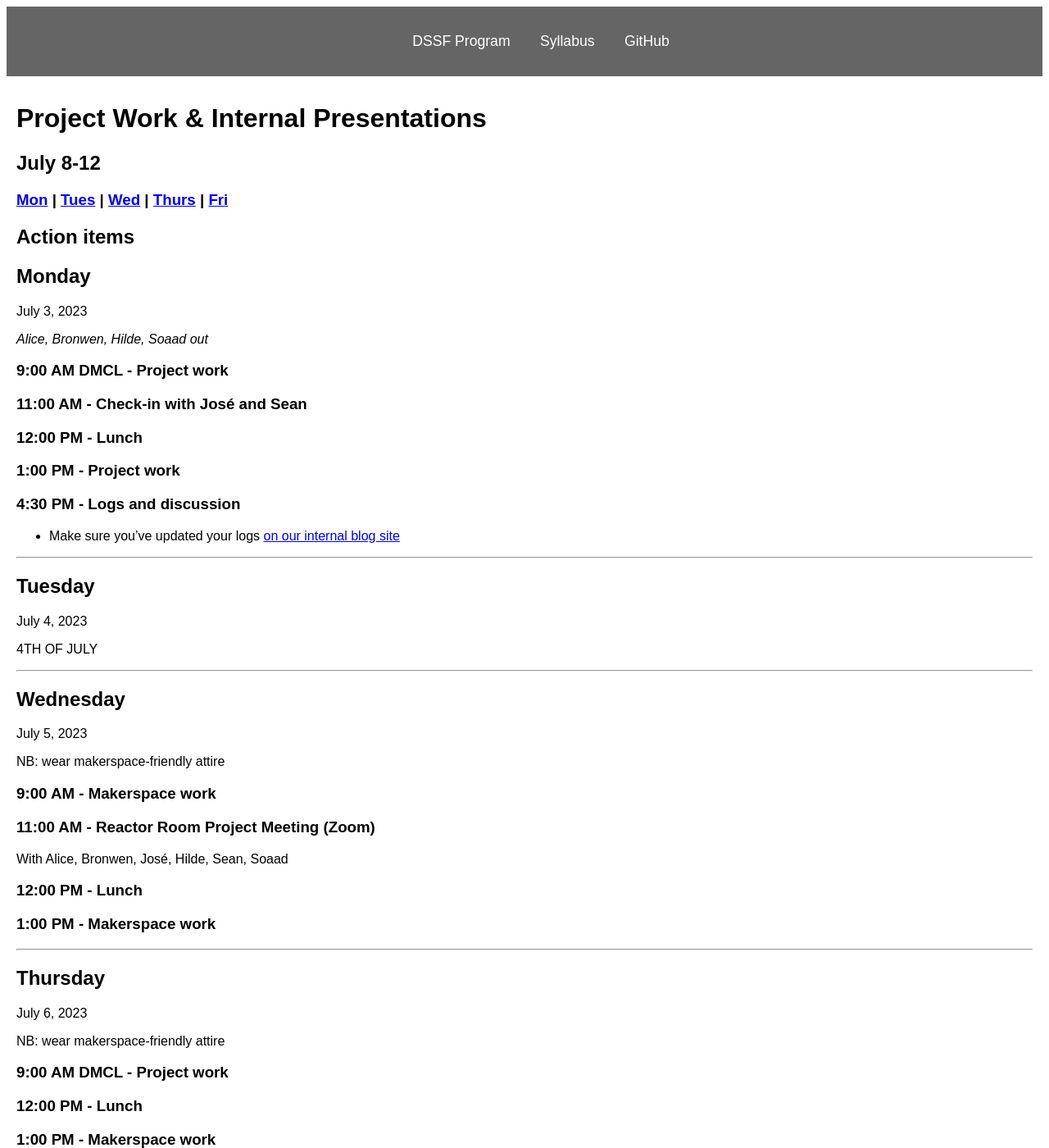
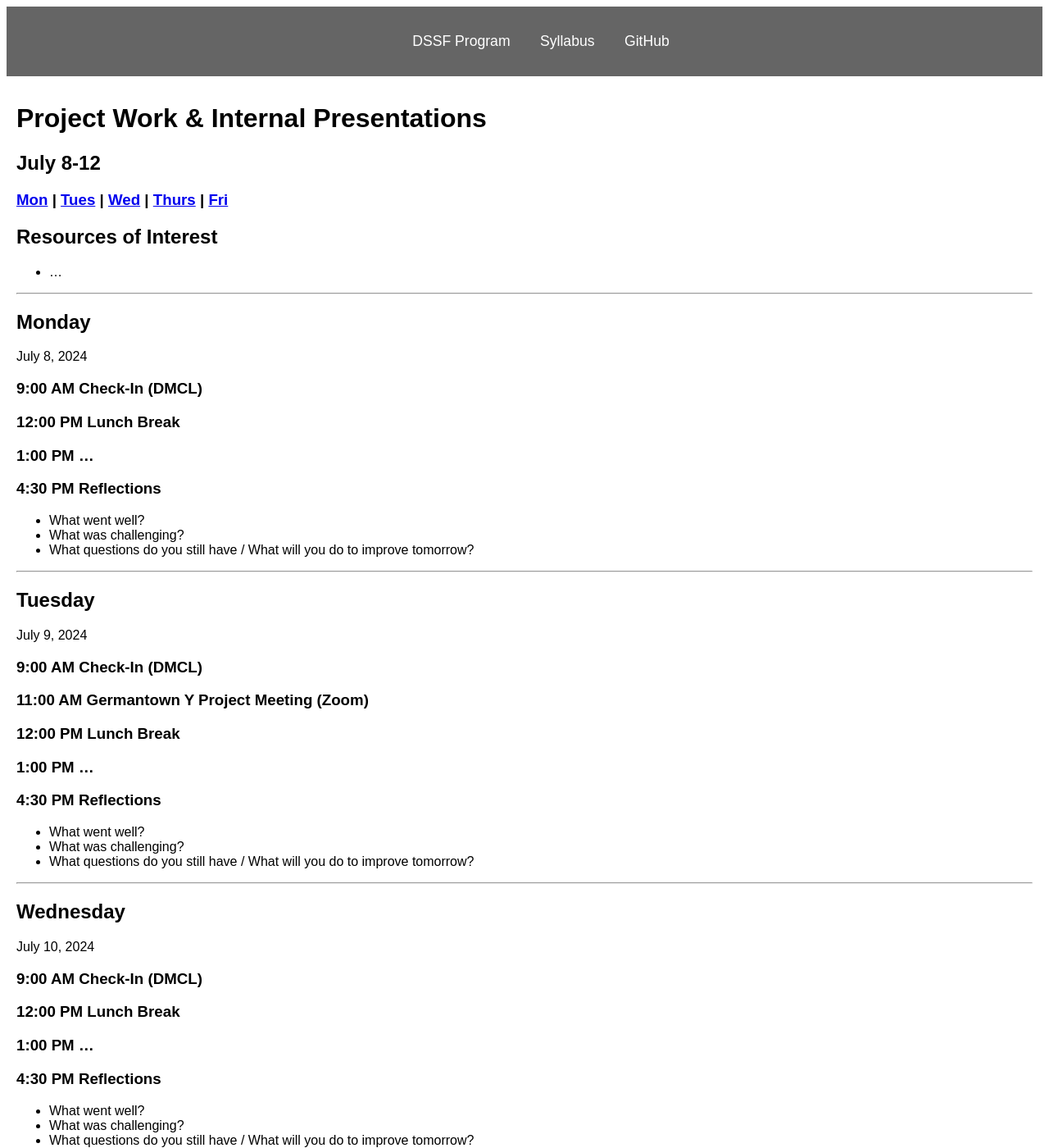
Before and after one commit to digbmc/dssf-syll, a Jekyll site: the page built from _weeks/06-internal.md, in a window 1280 px wide and 1400 px high. Shown: the whole window at 82% size. Built offline with Jekyll 4.4.1, drawn with Linux system fonts in a browser that asks for light colours; some of the changed text lies outside the part shown.

Commit message:
Update 06-internal.md

```diff
--- a/_weeks/06-internal.md
+++ b/_weeks/06-internal.md
@@ -5,78 +5,89 @@
 public: true
 ---
 
-## Action items
+## Resources of Interest
+- ...
 
+---
 
 ## Monday
-July 3, 2023
+July 8, 2024
 
-_Alice, Bronwen, Hilde, Soaad out_
+### 9:00 AM Check-In (DMCL)
 
-### 9:00 AM DMCL - Project work
+### 12:00 PM Lunch Break
 
-### 11:00 AM - Check-in with José and Sean
+### 1:00 PM ...
 
-### 12:00 PM - Lunch
-
-### 1:00 PM - Project work
-
-### 4:30 PM - Logs and discussion
-- Make sure you've updated your logs [on our internal blog site](https://github.com/Bryn-Mawr-College/dssf-2023)
+### 4:30 PM Reflections
+- What went well?
+- What was challenging?
+- What questions do you still have / What will you do to improve tomorrow?
 
 ---
 
 ## Tuesday
-July 4, 2023
+July 9, 2024
 
-4TH OF JULY
+### 9:00 AM Check-In (DMCL)
+
+### 11:00 AM Germantown Y Project Meeting (Zoom)
+
+### 12:00 PM Lunch Break
+
+### 1:00 PM ...
+
+### 4:30 PM Reflections
+- What went well?
+- What was challenging?
+- What questions do you still have / What will you do to improve tomorrow?
 
 ---
 
 ## Wednesday
-July 5, 2023
+July 10, 2024
 
-NB: wear makerspace-friendly attire
+### 9:00 AM Check-In (DMCL)
 
-### 9:00 AM - Makerspace work
+### 12:00 PM Lunch Break
 
-### 11:00 AM - Reactor Room Project Meeting (Zoom)
-With Alice, Bronwen, José, Hilde, Sean, Soaad
+### 1:00 PM ...
 
-### 12:00 PM - Lunch
-
-### 1:00 PM - Makerspace work
+### 4:30 PM Reflections
+- What went well?
+- What was challenging?
+- What questions do you still have / What will you do to improve tomorrow?
 
 ---
 
 ## Thursday
-July 6, 2023
+July 11, 2024
 
-NB: wear makerspace-friendly attire
+### 9:00 AM Check-In (DMCL)
 
-### 9:00 AM DMCL - Project work
+### 12:00 PM Lunch Break
 
-### 12:00 PM - Lunch
+### 1:00 PM  ...
 
-### 1:00 PM - Makerspace work
+### 4:30 PM Reflections
+- What went well?
+- What was challenging?
+- What questions do you still have / What will you do to improve tomorrow?
 
 ---
 
 ## Friday
-June 30, 2023
+July 12, 2024
 
-_Hilde out_
+### 9:00 AM Check-In (DMCL)
 
-DUE: MVP WEB COMPONENT
+### 12:00 PM Lunch Break
 
-### 9:00 AM DMCL - Mapping Basics workshop
+### 1:00 PM ...
 
-### 11:00 AM - Project work
-
-### 12:00 PM - Lunch
-
-### 1:00 PM - Project work
-
-### 4:30 PM - Logs and discussion
+### 4:30 PM Reflections & Weekly Forecast
+- What went well?
+- What was challenging?
+- What questions do you still have / What will you do to improve next week?
 
 [<<< Last week](05-work) | [Next week >>>](07-testing)
```
